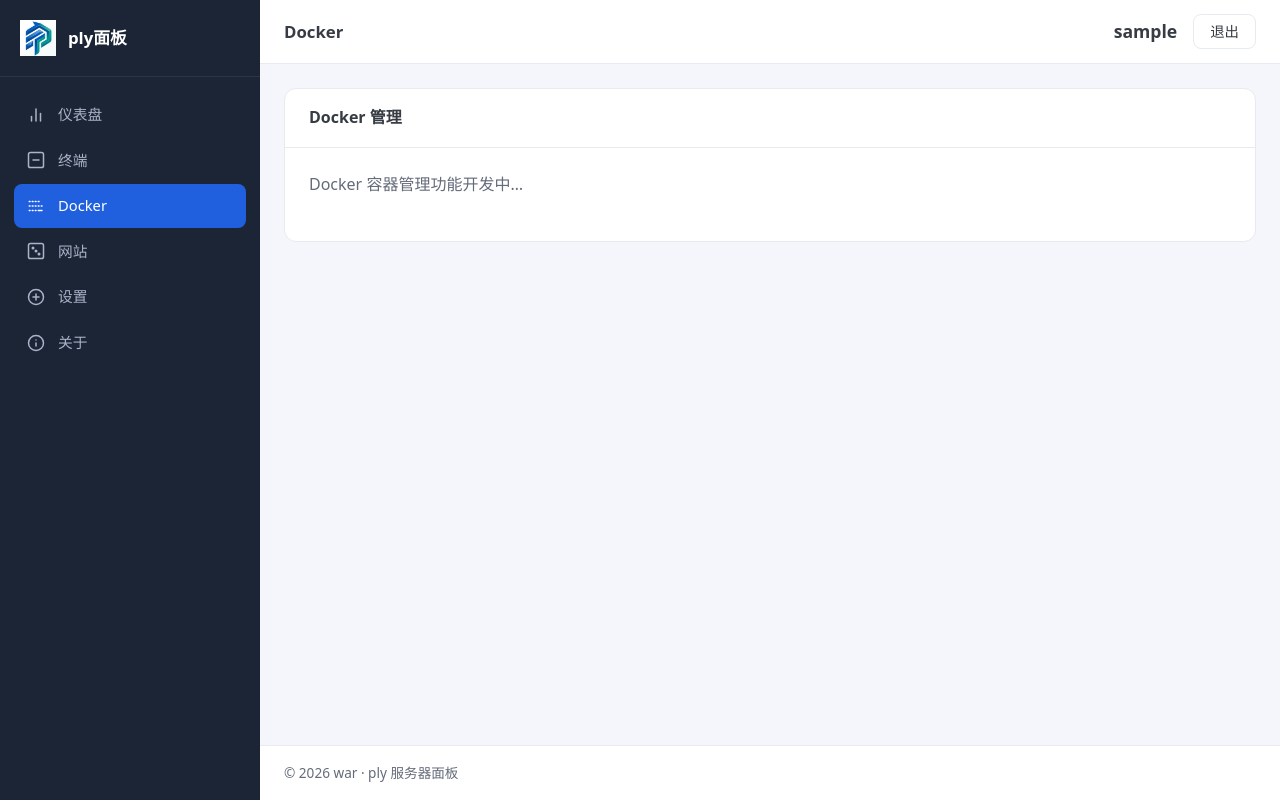
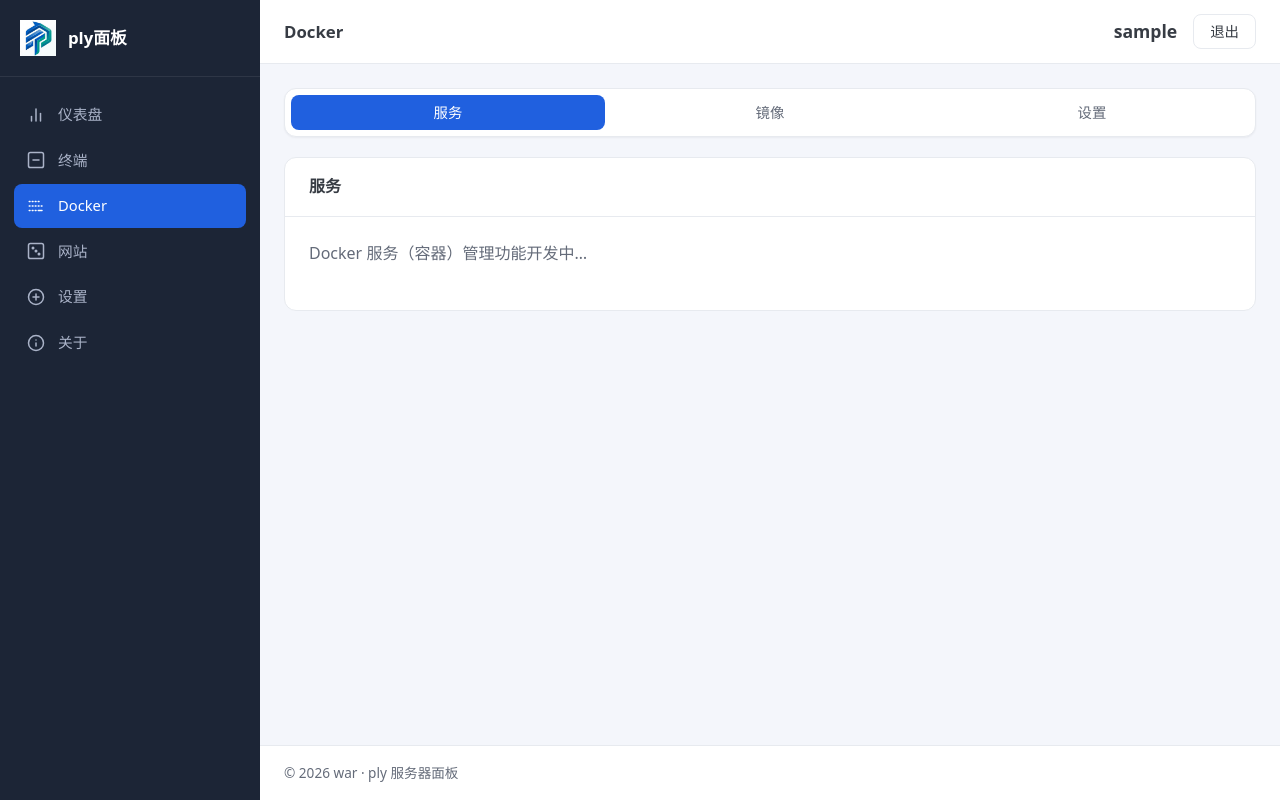
Before and after one commit to WenAnrong/ply, a Flask app: page /docker in a window 1280 px wide. Run offline with Flask 3, Linux system fonts and the light colour scheme; the visitor is signed in with stand-in values (Sample User, id 1).

Commit message:
添加docker管理界面导航栏

```diff
--- a/static/css/main.css
+++ b/static/css/main.css
@@ -273,6 +273,48 @@ ol {
 
 .menu-toggle:hover {
     background: var(--primary-soft);
+}
+
+/* ---------- 顶部子导航栏 ---------- */
+.subnav {
+    display: flex;
+    gap: 8px;
+    padding: 6px;
+    background: var(--surface);
+    border: 1px solid var(--border);
+    border-radius: var(--radius);
+    margin-bottom: 20px;
+    box-shadow: var(--shadow);
+}
+
+.subnav-item {
+    flex: 1;
+    display: inline-flex;
+    align-items: center;
+    justify-content: center;
+    gap: 6px;
+    padding: 9px 18px;
+    border: none;
+    border-radius: var(--radius-sm);
+    background: transparent;
+    color: var(--text-muted);
+    font-size: 0.9rem;
+    font-weight: 500;
+    text-decoration: none;
+    cursor: pointer;
+    line-height: 1.2;
+    white-space: nowrap;
+    transition: background 0.15s ease, color 0.15s ease;
+}
+
+.subnav-item:hover {
+    background: var(--primary-soft);
+    color: var(--primary);
+}
+
+.subnav-item.active {
+    background: var(--primary);
+    color: #fff;
 }
 
 /* ---------- 内容区 & 页脚 ---------- */
--- a/templates/docker.html
+++ b/templates/docker.html
@@ -10,11 +10,61 @@
 <!-- 填充父模板的 content block -->
 {% block content %}
 
-	<div class="panel">
-		<div class="panel-header">Docker 管理</div>
-		<div class="panel-body">
-			<p class="page-subtitle">Docker 容器管理功能开发中…</p>
-		</div>
+	<!-- 顶部子导航栏 -->
+	<nav class="subnav" id="docker-subnav" aria-label="Docker 管理">
+		<a
+			class="subnav-item {% if active_tab == 'services' %}active{% endif %}"
+			href="{{ url_for('docker.services') }}"
+			hx-get="{{ url_for('docker.services') }}"
+			hx-target="#docker-content"
+			hx-select="#docker-content"
+			hx-swap="innerHTML"
+			hx-push-url="true"
+		>服务</a>
+		<a
+			class="subnav-item {% if active_tab == 'images' %}active{% endif %}"
+			href="{{ url_for('docker.images') }}"
+			hx-get="{{ url_for('docker.images') }}"
+			hx-target="#docker-content"
+			hx-select="#docker-content"
+			hx-swap="innerHTML"
+			hx-push-url="true"
+		>镜像</a>
+		<a
+			class="subnav-item {% if active_tab == 'settings' %}active{% endif %}"
+			href="{{ url_for('docker.settings') }}"
+			hx-get="{{ url_for('docker.settings') }}"
+			hx-target="#docker-content"
+			hx-select="#docker-content"
+			hx-swap="innerHTML"
+			hx-push-url="true"
+		>设置</a>
+	</nav>
+
+	<div id="docker-content">
+		{% if active_tab == 'services' %}
+			{% include "partials/docker_services.html" %}
+		{% elif active_tab == 'images' %}
+			{% include "partials/docker_images.html" %}
+		{% elif active_tab == 'settings' %}
+			{% include "partials/docker_settings.html" %}
+		{% endif %}
 	</div>
 
 {% endblock %}
+
+{% block scripts %}
+	<script>
+		// 切换 tab 时高亮当前选中项（子导航栏在 #docker-content 之外，不随内容一起替换）
+		document.body.addEventListener("htmx:beforeRequest", function (evt) {
+			var link = evt.target;
+			if (!link.classList || !link.classList.contains("subnav-item")) {
+				return;
+			}
+			document.querySelectorAll("#docker-subnav .subnav-item").forEach(function (el) {
+				el.classList.remove("active");
+			});
+			link.classList.add("active");
+		});
+	</script>
+{% endblock %}
--- /dev/null
+++ b/templates/partials/docker_images.html
@@ -0,0 +1,6 @@
+<div class="panel">
+	<div class="panel-header">镜像</div>
+	<div class="panel-body">
+		<p class="page-subtitle">Docker 镜像管理功能开发中…</p>
+	</div>
+</div>
--- /dev/null
+++ b/templates/partials/docker_services.html
@@ -0,0 +1,6 @@
+<div class="panel">
+	<div class="panel-header">服务</div>
+	<div class="panel-body">
+		<p class="page-subtitle">Docker 服务（容器）管理功能开发中…</p>
+	</div>
+</div>
--- /dev/null
+++ b/templates/partials/docker_settings.html
@@ -0,0 +1,6 @@
+<div class="panel">
+	<div class="panel-header">设置</div>
+	<div class="panel-body">
+		<p class="page-subtitle">Docker 设置功能开发中…</p>
+	</div>
+</div>
--- a/views/docker.py
+++ b/views/docker.py
@@ -12,4 +12,22 @@ docker_bp = Blueprint("docker", __name__)
 @docker_bp.route("/docker")
 @login_required
 def index():
-    return render_template("docker.html")
+    return render_template("docker.html", active_tab="services")
+
+
+@docker_bp.route("/docker/services")
+@login_required
+def services():
+    return render_template("docker.html", active_tab="services")
+
+
+@docker_bp.route("/docker/images")
+@login_required
+def images():
+    return render_template("docker.html", active_tab="images")
+
+
+@docker_bp.route("/docker/settings")
+@login_required
+def settings():
+    return render_template("docker.html", active_tab="settings")
```
Also changed, not shown: 1 other file.
